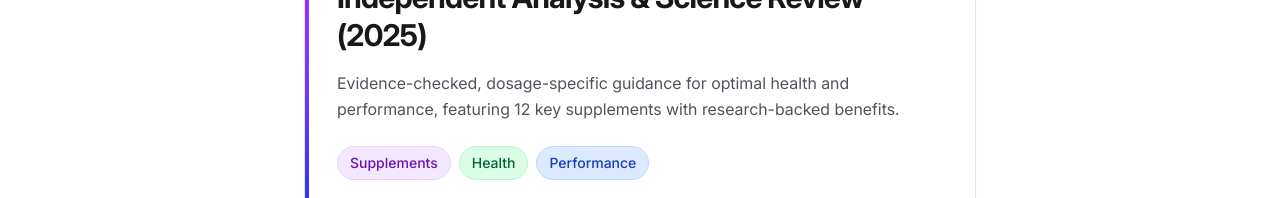
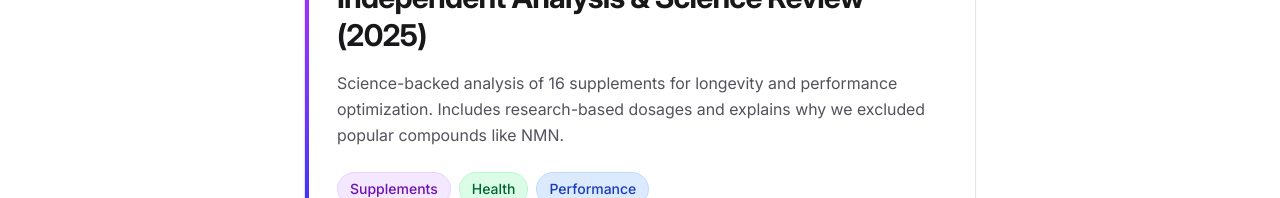
Before and after one commit to rbtrsv/nexotype-website, a Next.js app: page /blog in a window 1280 px wide. Shown: the part 729-927 px from the top of the page. Built offline with nearby package versions, Linux system fonts and the light colour scheme; no server answers.

Commit message:
Small update

```diff
--- a/src/app/blog/page.tsx
+++ b/src/app/blog/page.tsx
@@ -29,7 +29,7 @@ const blogPosts: BlogPost[] = [
   {
     title: "Longevity & Performance Supplement List – Independent Analysis & Science Review (2025)",
     slug: "longevity-performance-supplements",
-    summary: "Evidence-checked, dosage-specific guidance for optimal health and performance, featuring 12 key supplements with research-backed benefits.",
+    summary: "Science-backed analysis of 16 supplements for longevity and performance optimization. Includes research-based dosages and explains why we excluded popular compounds like NMN.",
     publishDate: "2025-01-08",
     categories: ["Supplements", "Health", "Performance"],
     href: "/blog/articles/longevity-performance-supplements"
```
